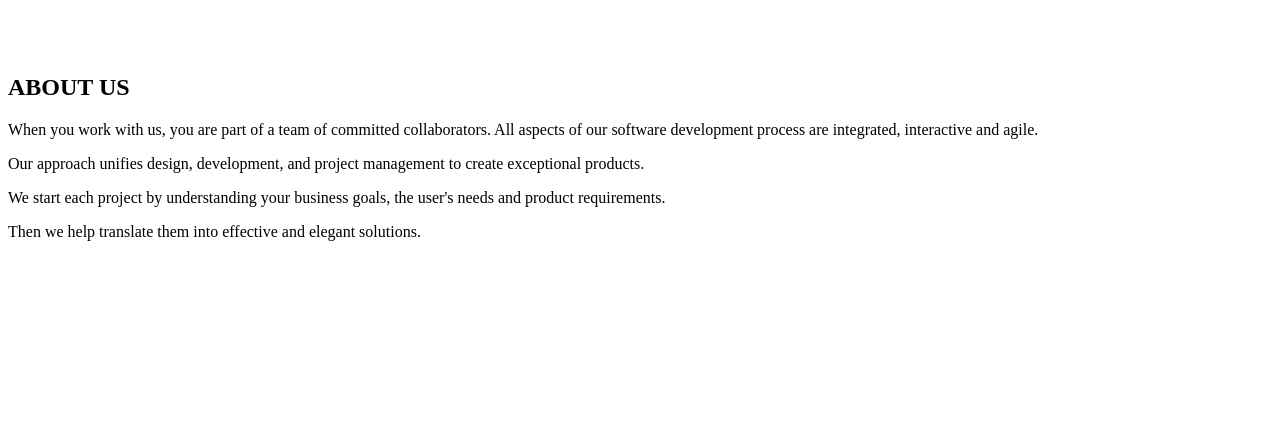
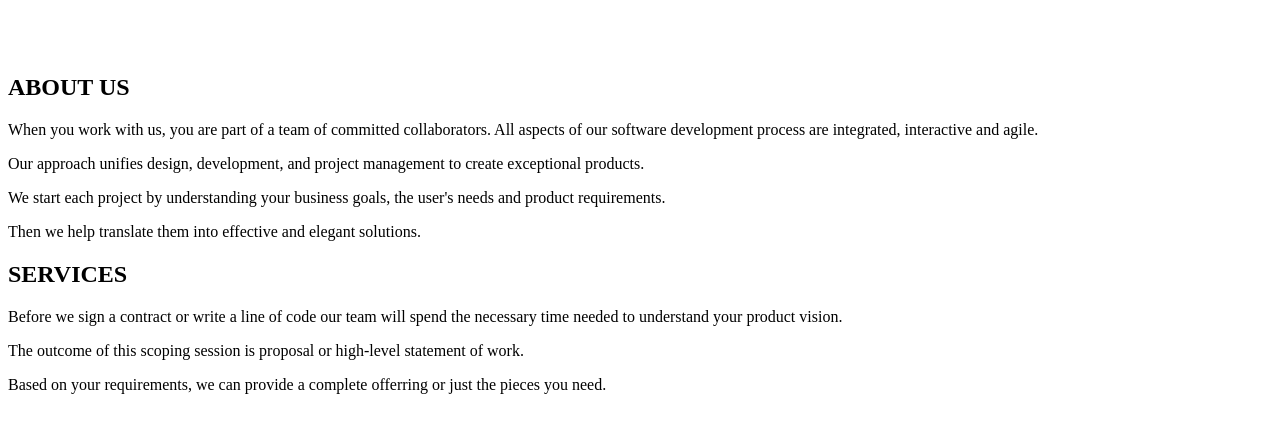
Before and after one commit to WanjuguNdegwa/Delani-Studio, a plain HTML site: page index.html in a window 1280 px wide. Shown: the part 267-700 px from the top of the page. Drawn offline with Linux system fonts and the light colour scheme.

Commit message:
Add HTML for third section

```diff
--- a/index.html
+++ b/index.html
@@ -27,7 +27,10 @@
         <p>Then we help translate them into effective and elegant solutions.</p>
     </div>
     <div>
-
+<h2>SERVICES</h2>
+<p>Before we sign a contract or write a line of code our team will spend the necessary time needed to understand your product vision.</p>
+<p>The outcome of this scoping session is proposal or high-level statement of work.</p>
+<p>Based on your requirements, we can provide a complete offerring or just the pieces you need.</p>
     </div>
     <div>
 
```
